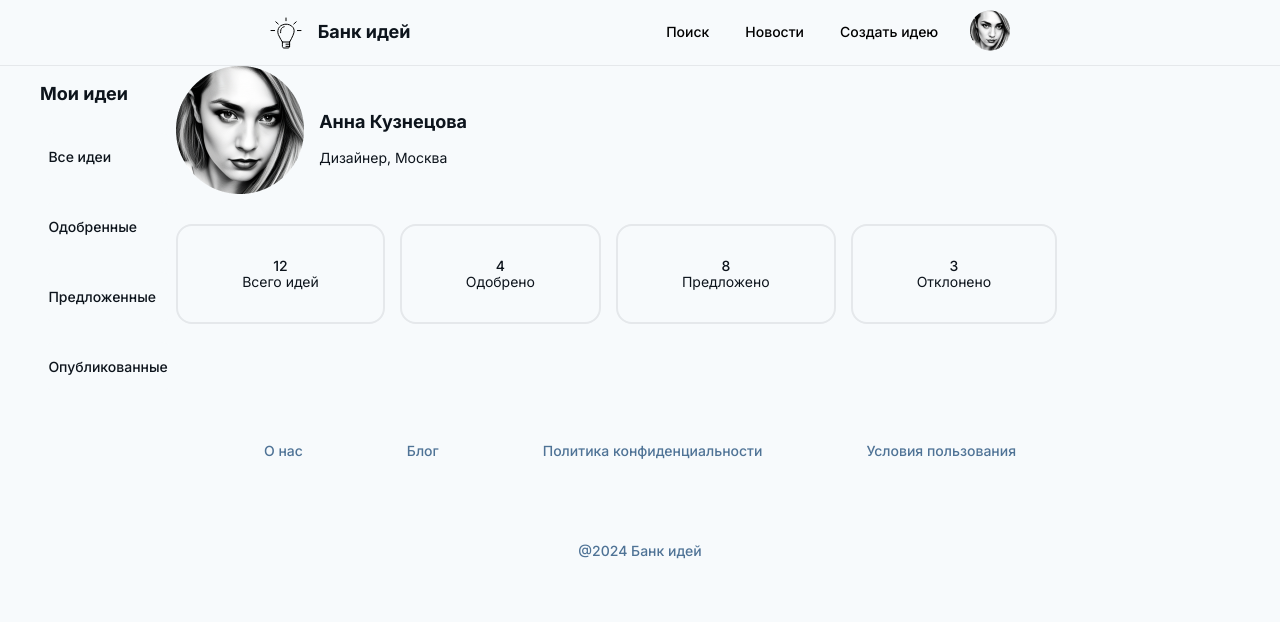
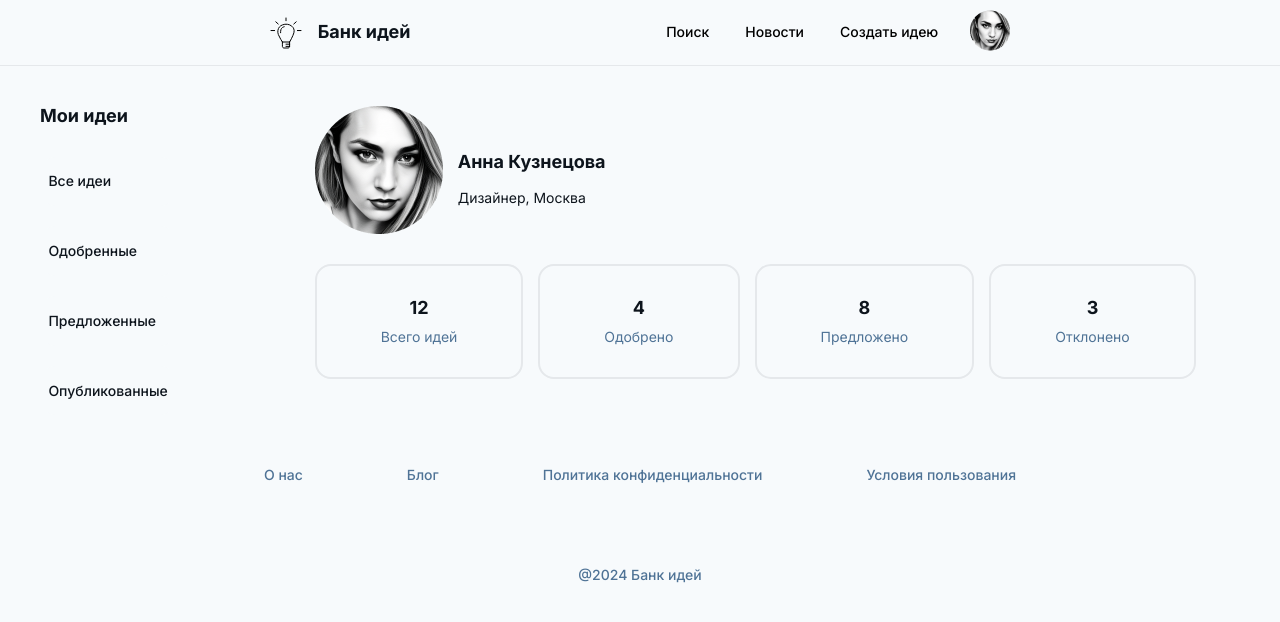
Before and after one commit to Talion220/Bank-of-ideas, a React (Vite) app: page /profile in a window 1280 px wide. Shown: the top 622 px of the page. Built offline with nearby package versions, Linux system fonts and the light colour scheme.

Commit message:
user menu and user statistics upd

```diff
--- a/src/pages/profile/profile.scss
+++ b/src/pages/profile/profile.scss
@@ -1,7 +1,8 @@
 @import '/src/index.scss';
 .profile{
     display: flex;
-    min-width: 1280px;
+    max-width: 1280px;
 }
 .profile .userContent{
+    margin: 0 auto;
 }
--- a/src/widgets/profile/userMenu.scss
+++ b/src/widgets/profile/userMenu.scss
@@ -1,10 +1,12 @@
 @import '/src/index.scss';
 
 .userMenu{
+    margin-right: auto;
     max-width: 330px;
     display: flex;
     flex-direction: column;
     justify-content: left;
+    margin-top: 40px;
 
 }
 .userMenu button{
@@ -24,5 +26,6 @@
     color: $bg-color;
 }
 .userMenu h3{
-    margin-left: 40px;
+    margin: 0 0 20px 40px;
+
 }
--- a/src/widgets/profile/userStatistics.scss
+++ b/src/widgets/profile/userStatistics.scss
@@ -1,6 +1,6 @@
 @import '/src/index.scss';
 .userStatistics{
-
+    margin-top: 40px;
 }
 .userStatistics .userInfo{
     display: flex;
@@ -16,6 +16,7 @@
     flex-direction: column;
     justify-content: space-evenly;
     align-items: center;
+    flex-wrap: wrap;
     border: 2px solid $header-border-color;
     padding: 2em 4em;
     border-radius: 16px;
@@ -23,7 +24,12 @@
     margin-top: 30px;
 }
 .userStatistics .userCardCount{
-    font-weight: 500;
+    font-weight: 700;
+    font-size: $number-font-size;
+    padding-bottom: 10px;
+}
+.userStatistics .userCardDescription{
+    color: $font-gray-color;
 }
 .userStatistics .userInfo div{
     margin-left: 15px;
```
